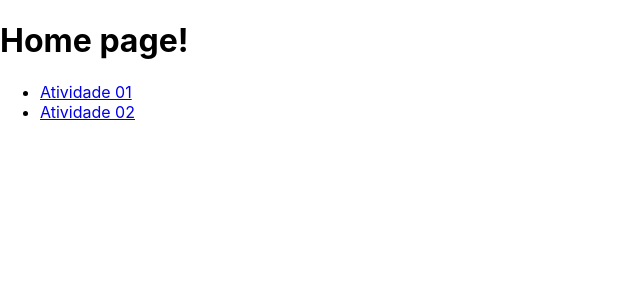
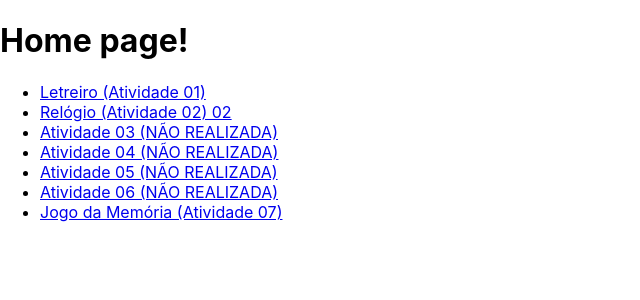
Before and after one commit to joaopdroslv/react-eng-software, a React (Create React App) app: page / in a window 1280 px wide. Shown: the top 300 px of the page, without its empty margins (0-640 px from the left). Built offline with nearby package versions, Linux system fonts and the light colour scheme.

Commit message:
Update Home.js

```diff
--- a/src/Home.js
+++ b/src/Home.js
@@ -8,10 +8,25 @@ export default function Home() {
       <nav>
         <ul>
           <li>
-            <Link to="/Atv01">Atividade 01</Link>
+            <Link to="/Atv01">Letreiro (Atividade 01)</Link>
           </li>
           <li>
-            <Link to="/Atv02">Atividade 02</Link>
+            <Link to="/Atv02">Relógio (Atividade 02) 02</Link>
+          </li>
+          <li>
+            <Link to="/Atv03">Atividade 03 (NÃO REALIZADA)</Link>
+          </li>
+          <li>
+            <Link to="/Atv04">Atividade 04 (NÃO REALIZADA)</Link>
+          </li>
+          <li>
+            <Link to="/Atv05">Atividade 05 (NÃO REALIZADA)</Link>
+          </li>
+          <li>
+            <Link to="/Atv06">Atividade 06 (NÃO REALIZADA)</Link>
+          </li>
+          <li>
+            <Link to="/Atv07">Jogo da Memória (Atividade 07)</Link>
           </li>
         </ul>
       </nav>
```
